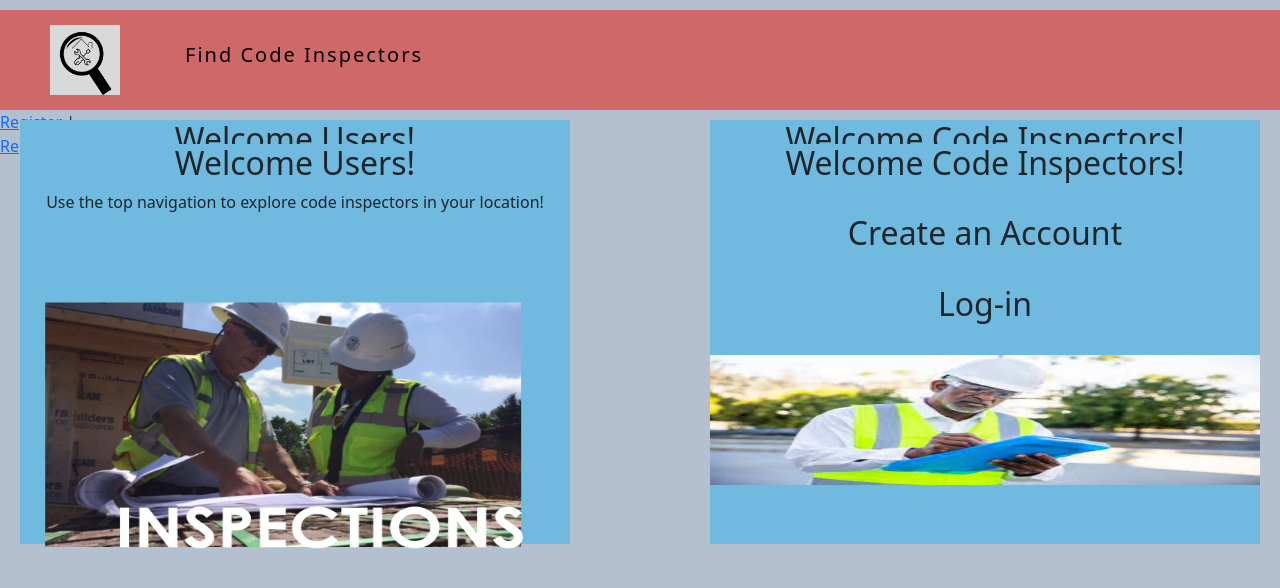
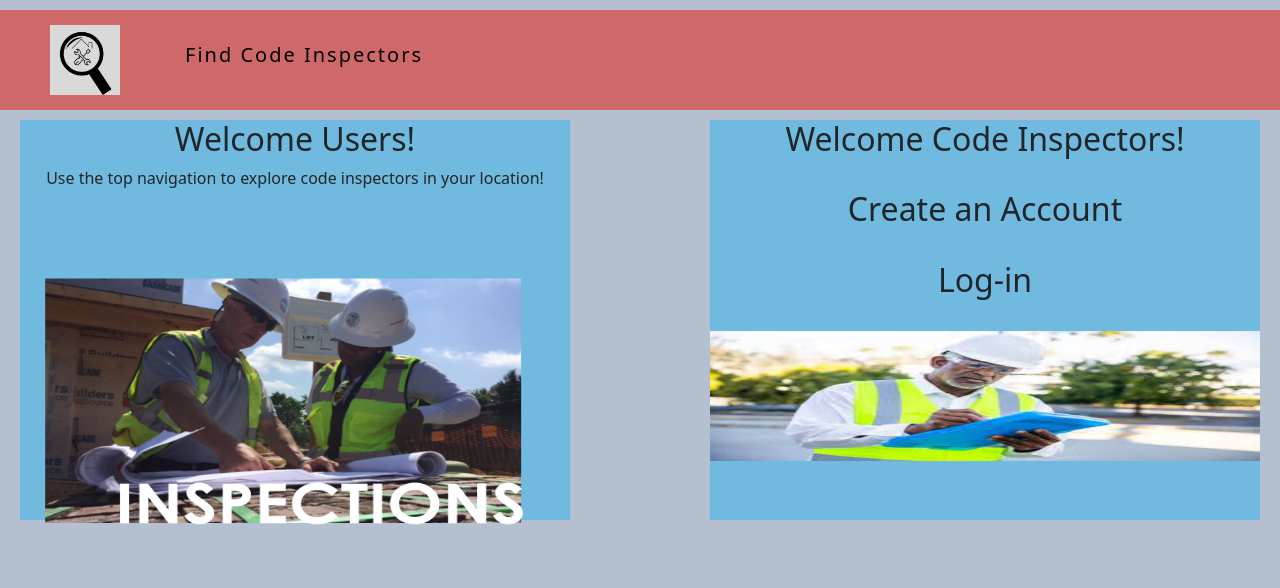
Before and after one commit to smahavadi/capstone4155, an Angular app in the folder FrontEnd/angular-code-inspectors/: page /home in a window 1280 px wide. Shown: the top 588 px of the page. Built offline with nearby package versions, Linux system fonts and the light colour scheme.

Commit message:
demo purposes

```diff
--- a/FrontEnd/angular-code-inspectors/src/app/app.component.html
+++ b/FrontEnd/angular-code-inspectors/src/app/app.component.html
@@ -11,7 +11,7 @@
 <!--<app-submission-notif></app-submission-notif>-->
 
 <!-- Valli-->
-<router-outlet></router-outlet>
+<!--<router-outlet></router-outlet>-->
 
 
 <!--Eliza-->
--- a/FrontEnd/angular-code-inspectors/src/app/app.module.ts
+++ b/FrontEnd/angular-code-inspectors/src/app/app.module.ts
@@ -13,7 +13,7 @@ import { ScheduleInspectionComponent } from './schedule-inspection/schedule-insp
 import { SubmissionNotifComponent } from './submission-notif/submission-notif.component';
 import { InspectorProfileComponent } from './inspector-profile/inspector-profile.component';
 import { RouterModule } from '@angular/router';
-import { BrowserModule } from '@angular/platform-browser';
+
 
 @NgModule({
   declarations: [
--- a/FrontEnd/angular-code-inspectors/src/app/home/home.component.html
+++ b/FrontEnd/angular-code-inspectors/src/app/home/home.component.html
@@ -19,7 +19,7 @@
         </div>
     </body>
     <!--Testing routing to Register-->
-    <nav>
+    <!--<nav>
         <a class="button" (click)="toRegister()">Register</a> |
-      </nav>
+      </nav>-->
 </html>
--- a/FrontEnd/angular-code-inspectors/src/app/home/home.component.ts
+++ b/FrontEnd/angular-code-inspectors/src/app/home/home.component.ts
@@ -18,7 +18,7 @@ export class HomeComponent implements OnInit {
 
   toRegister(): void {
     // this.router.navigate(['/home/register']);
-    this.router.navigateByURL('/home/register');
+    this.router.navigateByUrl('/home/register');
   }
 
 }
```
